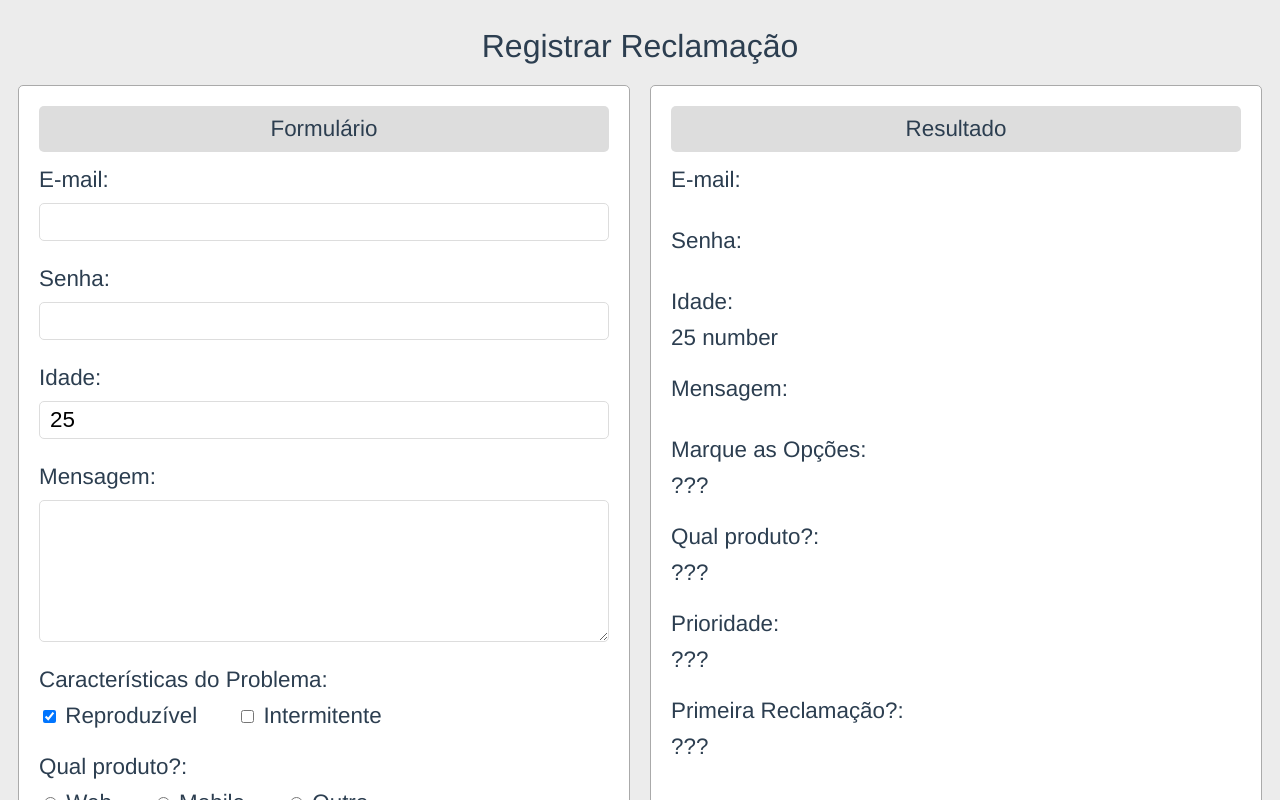
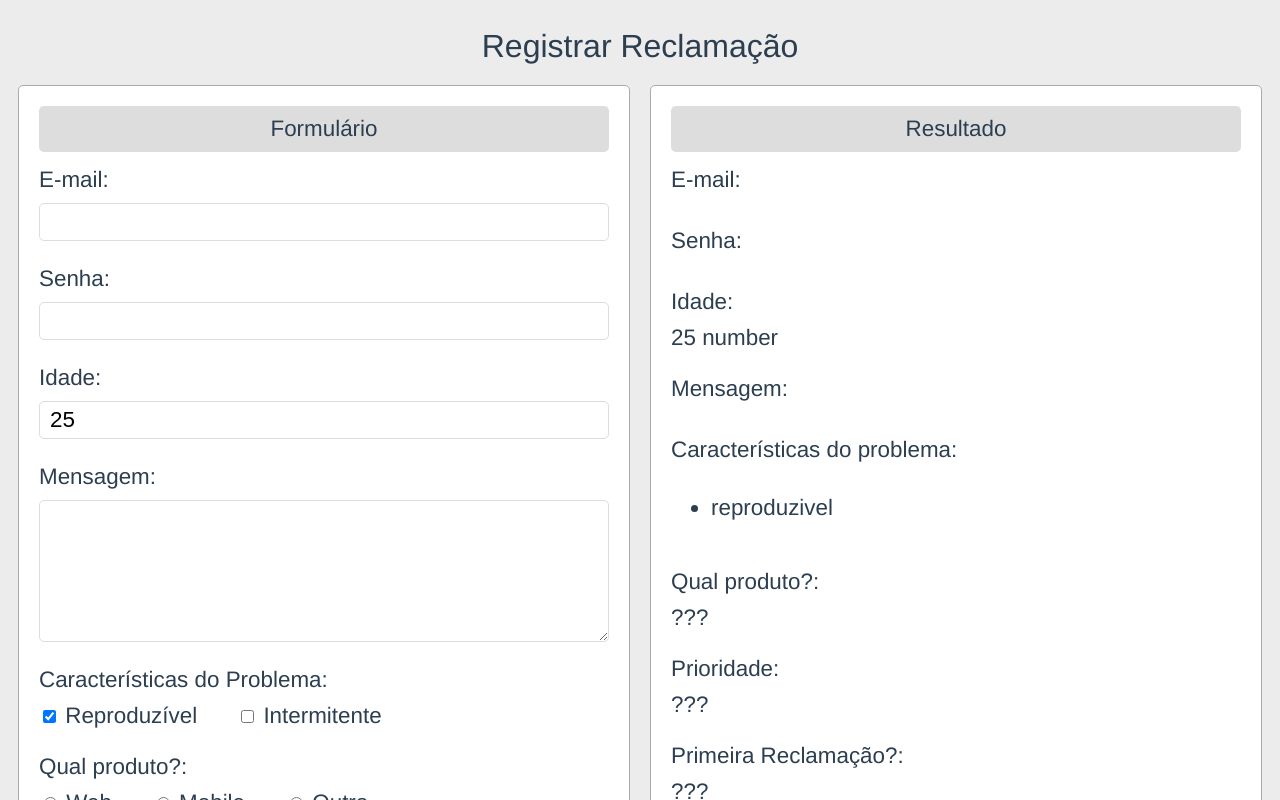
Before and after one commit to allangadelha/curso-vuejs2, a Vue app in the folder sessao-11-formularios/formulario-exercicios/: page / in a window 1280 px wide. Both pictures are taken after a click on the checkbox 49 px from the left and 716 px from the top of the page. Shown: the top 800 px of the page. Built offline with nearby package versions, Linux system fonts and the light colour scheme.

Commit message:
sessão 11: usanco checkbox e salvando dados em um array

```diff
--- a/sessao-11-formularios/formulario-exercicios/src/App.vue
+++ b/sessao-11-formularios/formulario-exercicios/src/App.vue
@@ -17,8 +17,8 @@
 					<textarea name="" cols="30" rows="5" v-model="mensagem"></textarea>
 				</Rotulo>
 				<Rotulo nome="Características do Problema">
-					<span class="mr-4"><input type="checkbox" value="reproduzivel"> Reproduzível</span>
-					<span><input type="checkbox" value="intermitente"> Intermitente</span>
+					<span class="mr-4"><input type="checkbox" v-model="caracteristicas" value="reproduzivel"> Reproduzível</span>
+					<span><input type="checkbox" v-model="caracteristicas" value="intermitente"> Intermitente</span>
 				</Rotulo>
 				<Rotulo nome="Qual produto?">
 					<span class="mr-4"><input type="radio"> Web</span>
@@ -48,10 +48,14 @@
 					<span>{{ usuario.idade }} {{ tipoIdade }}</span>
 				</Rotulo>
 				<Rotulo nome="Mensagem">
-					<span style="white-space: pre; ">{{ mensagem }}</span>
+					<span style="w hite-space: pre; ">{{ mensagem }}</span>
 				</Rotulo>
-				<Rotulo nome="Marque as Opções">
-					<span>???</span>
+				<Rotulo nome="Características do problema">
+					<span>
+						<ul>
+							<li v-for="c in caracteristicas" :key="c">{{ c }}</li>
+						</ul>
+					</span>
 				</Rotulo>
 				<Rotulo nome="Qual produto?">
 					<span>???</span>
@@ -82,6 +86,7 @@
 	data() {
 		return {
 		mensagem: '',
+		caracteristicas: [],
 			usuario: {
 				email: '',
 				senha: '',
```
